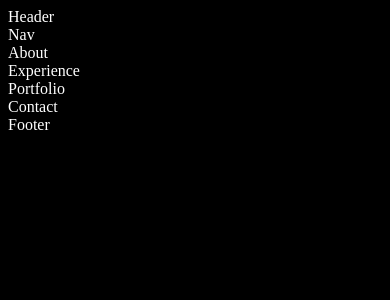
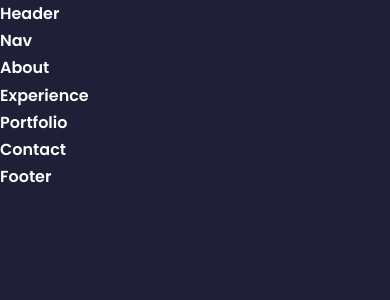
Before and after one commit to ventura0121/react-portfolio, a React (Create React App) app: page / in a window 390 px wide. Shown: the top 300 px of the page. Built offline with nearby package versions, Linux system fonts and the light colour scheme.

Commit message:
Added CSS styling, General Styles, and Media Queries

```diff
--- a/src/index.css
+++ b/src/index.css
@@ -1,4 +1,135 @@
-body {
-    background: black;
-    color: white;
+@import url('https://fonts.googleapis.com/css2?family=Poppins:wght@600&display=swap');
+
+* {
+    margin: 0;
+    padding: 0;
+    border: 0;
+    outline: 0;
+    box-sizing: border-box;
+    list-style: none;
+    text-decoration: none;
 }
+
+:root {
+    /* establishing CSS variables for the project */
+    --color-bg: #1f1f38;
+    --color-bg-variant: #2c2c6c;
+    --color-primary: #4db5ff;
+    --color-primary: rgba(77, 181, 255, 0.4);
+    --color-white: #fff;
+    --color-light: rgba(255, 255, 255, 0.6);
+
+    --transition: all 400ms ease;
+
+    --container-width-lg: 75%;
+    --container-width-md: 86%;
+    --container-width-ms: 90%;
+}
+
+html{
+    scroll-behavior: smooth;
+}
+
+::-webkit-scrollbar {
+    display: none;
+}
+
+body{
+    font-family: 'Poppins', sans-serif;
+    background: var(--color-bg);
+    color: var(--color-white);
+    line-height: 1.7;
+    /* background-image: url() */
+}
+
+.container {
+    width: var(--container-width-lg);
+    margin: 0 auto;
+}
+
+/*=====General Styles=====*/
+
+h1, h2, h3, h4, h5 {
+    font-weight: 500;
+}
+
+h1 {
+    font-size: 2.5rem;
+}
+
+section {
+    margin-top: 8rem;
+}
+
+section > h2, section > h5 {
+    text-align: center;
+    color: var(--color-light);
+}
+
+section > h2 {
+    color: var(--color-primary);
+    margin-bottom: 3rem;
+}
+
+.text-light {
+    color: var(--color-lights);
+}
+
+a {
+    color: var(--color-primary);
+    transition: var(--transition);
+}
+
+a:hover{
+    color: var(--color-white);
+}
+
+.btn {
+    width: max-content;
+    display: inline-block;
+    color: var(--color-primary);
+    padding: 0.75rem 1.2 rem;
+    border-radius: 0.4rem;
+    cursor: pointer;
+    border: 1px solid var(--color-primary);
+    transition: var(--transition);
+}
+
+.btn:hover {
+    background: var(--color-white);
+    color: var(--color-bg);
+    border-color: transparent;
+}
+
+.btn-primary {
+    background: var(--color-primary);
+    color: var(--color-bg);
+}
+
+img {
+    display: block;
+    width: 100%;
+    object-fit: cover;
+}
+
+/* ==========Media Queries (Medium Devices)============  */
+@media screen and (max-width: 1024px){
+    .container{
+        width: var(--container-width-md);
+}
+
+section {
+    margin-top: 6rem;
+    }
+}
+
+/* ==========Media Queries (Small Devices)============  */
+@media screen and (max-width: 600px){
+    .container{
+        width: var(--container-width-sm);
+}
+
+section > h2 {
+    margin-top: 2rem;
+    }
+}
```
Also changed, not shown: 1 other file (tests, documents, lock files or other folders).
